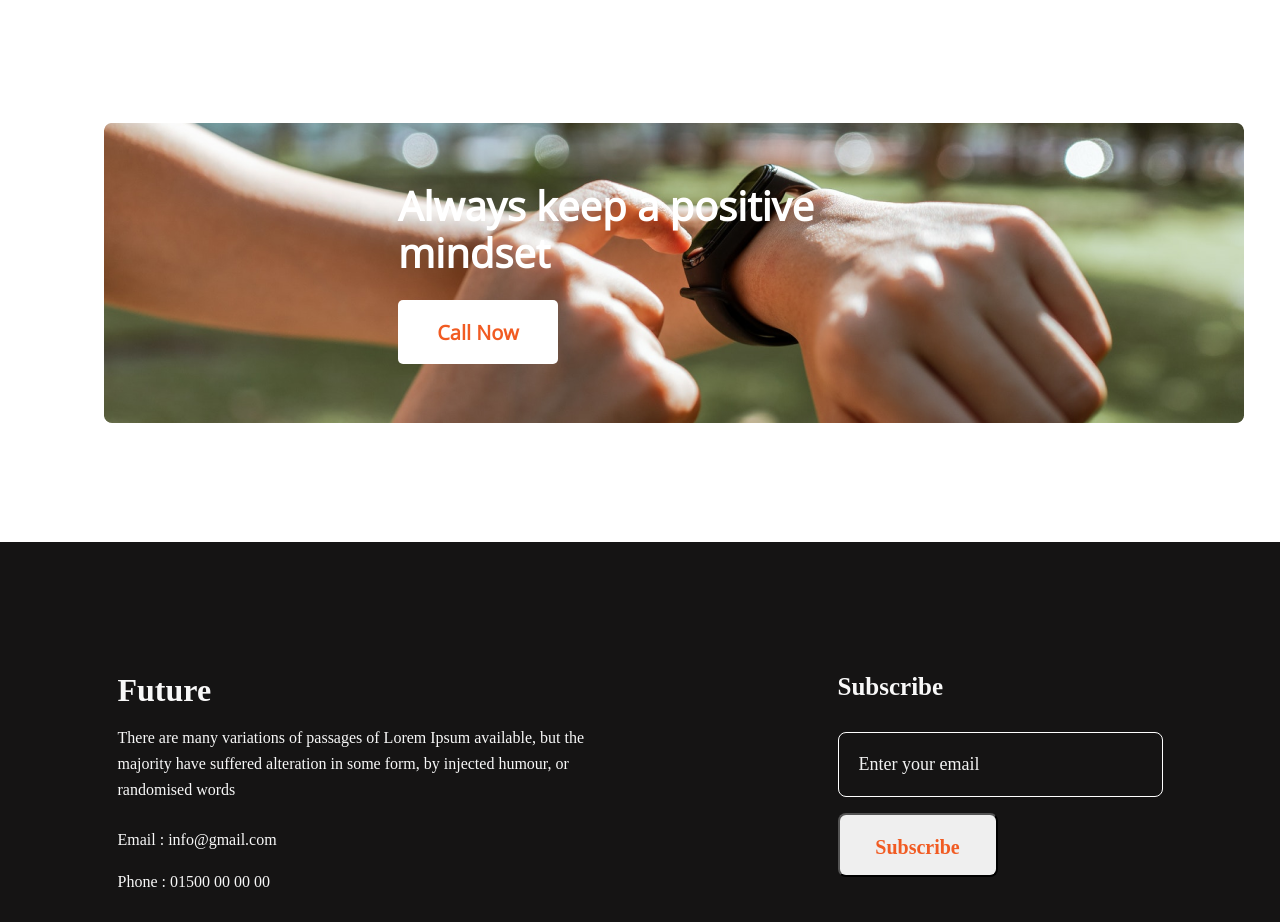
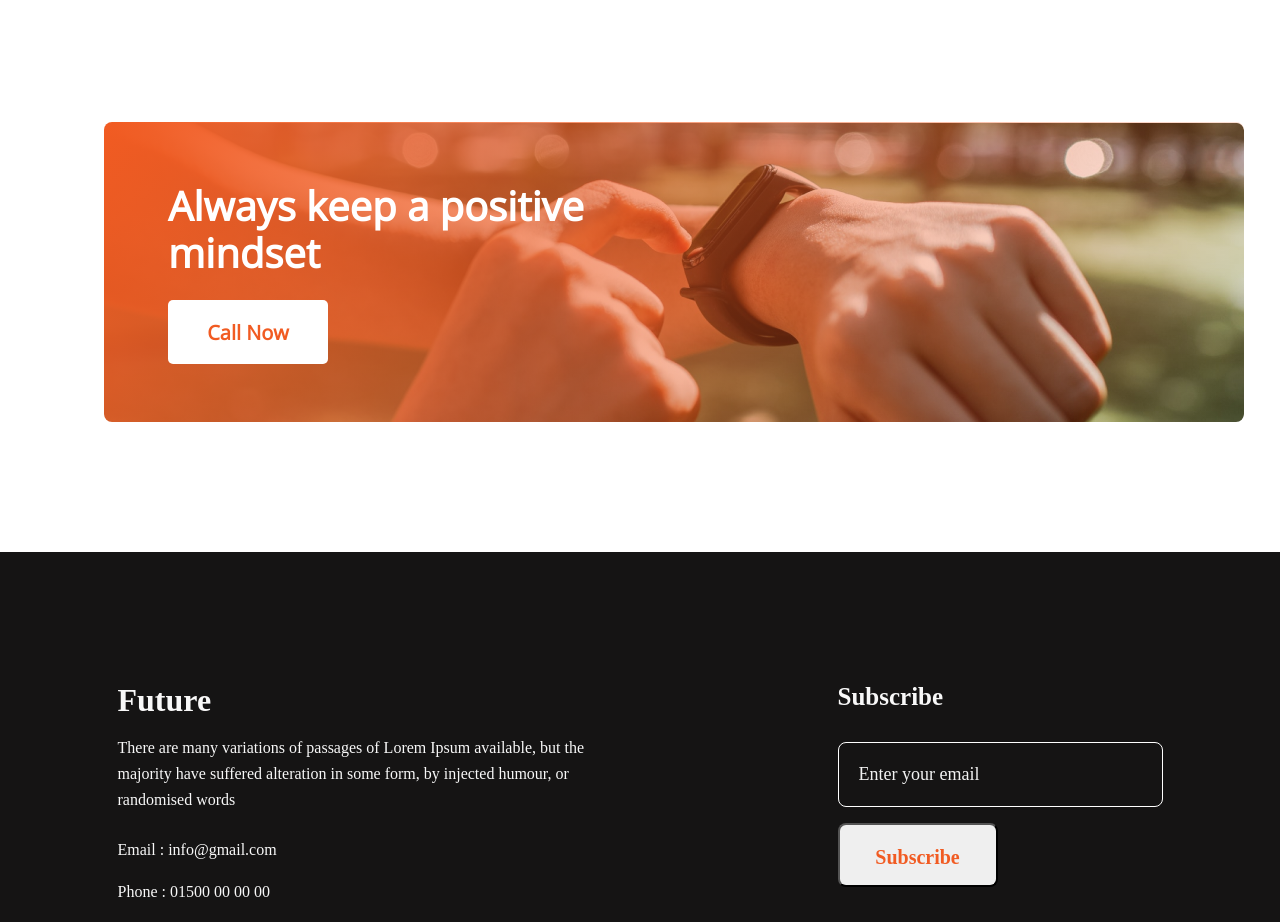
Before and after one commit to nazmul906/new-year-new-me-Assignment1, a plain HTML site: page index.html in a window 1280 px wide. Shown: the part 2060-2982 px from the top of the page. Drawn offline with nearby package versions, Linux system fonts and the light colour scheme.

Commit message:
gradient applied

```diff
--- a/style/style.css
+++ b/style/style.css
@@ -137,27 +137,48 @@ main {
   line-height: 29px;
 }
 /*MINDSET section*/
+/* .m {
+  position: relative;
+  left: 0;
+  top: 0;
+}
+.gradient {
+  position: relative;
+  top: 0;
+  left: 0;
+} */
+.watch {
+  position: absolute;
+  top: 0;
+  left: 0;
+}
 .mindset {
-  background-image: url(../images/watch.png);
+  /* background-image: url(../images/watch.png); */
   background-repeat: no-repeat;
+
   width: 1140px;
   height: 300px;
+  background-image: linear-gradient(
+      130deg,
+      #f15b22 0%,
+      rgba(241, 91, 34, 0) 100%
+    ),
+    url("../images/watch.png");
 
   left: 230px;
-  /* max-width: 1140px; */
-  /* background: linear-gradient(90deg, #f15b22 0%, rgba(241, 91, 34, 0) 50%); */
+
   border-radius: 8px;
-  /* margin-right: 230px;
-  margin-left: 230px;
-  margin-top: 125px;
-  margin-bottom: 125px; */
-  padding-top: 60px;
-  padding-bottom: 60px;
+  margin-bottom: 130px;
 }
 .mindsetContainer {
+  /*to adapt size do inspection in browser*/
   width: 459px;
   height: 182px;
-  margin-left: 294px;
+  margin-left: 64px;
+
+  /* margin-bottom: 60px;*/
+
+  padding-top: 60px;
 }
 
 .mindsetText {
```
